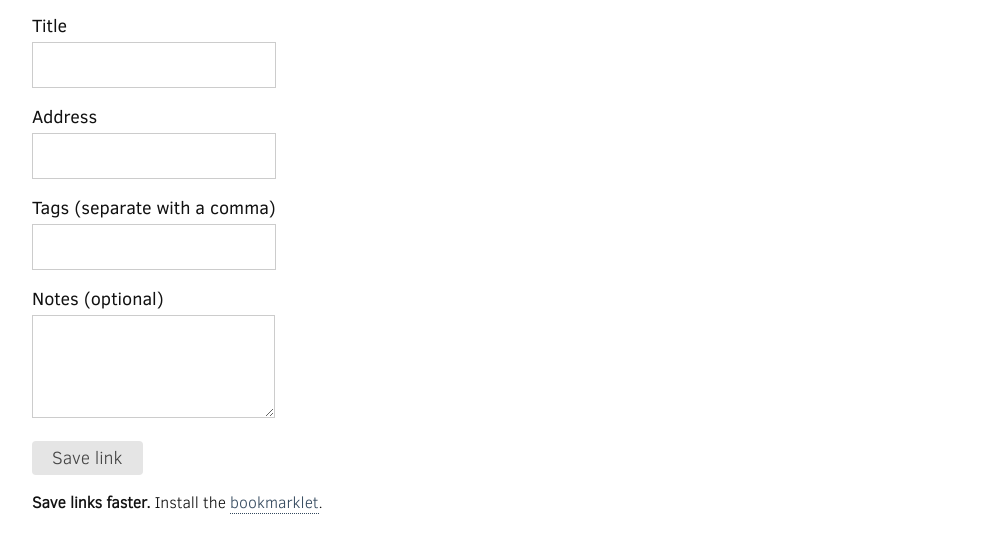
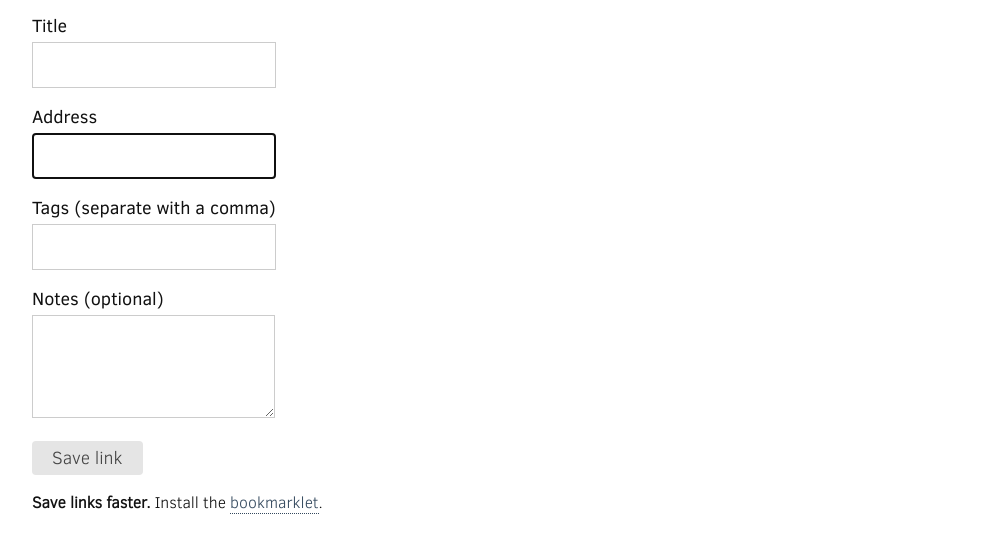
Before and after one commit to veeti/bookmarks, a website: page views/links/new.html in a window 1280 px wide. Shown: the part 44-592 px from the top of the page, without its empty margins (138-1141 px from the left). Drawn offline with nearby package versions, Linux system fonts and the light colour scheme; files that its build step writes are made by us from their sources.

Commit message:
Autofocus URL field

```diff
--- a/views/links/form.html
+++ b/views/links/form.html
@@ -8,7 +8,7 @@
 
   <div class='field'>
     <label for='url'>Address</label>
-    <input type='text' name='url' id='url' value='{{ fields.url }}' />
+    <input type='text' name='url' id='url' value='{{ fields.url }}' autofocus />
     {{ macros.field_error(errors.url) }}
   </div>
 
```
